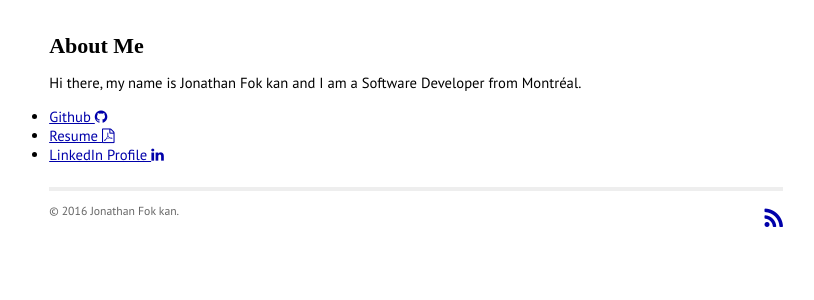
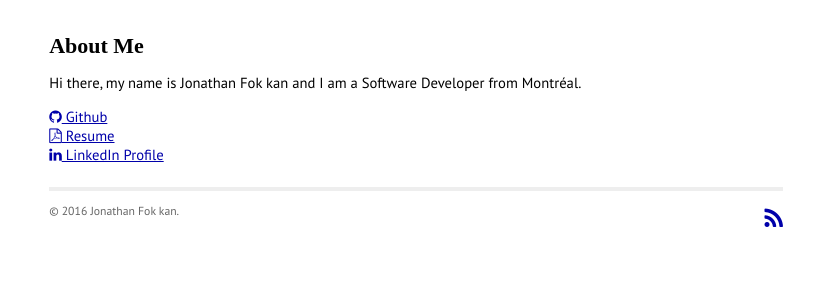
Before and after one commit to jonfk/jonfk.ca, a Jekyll site: the page built from about.html, in a window 1280 px wide. Shown: the part 133-433 px from the top of the page, without its empty margins (224-1038 px from the left). Built offline with Jekyll 4.4.1, drawn with Linux system fonts in a browser that asks for light colours; nearby versions of some CDN libraries; some web fonts are replaced.

Commit message:
Fixed links list on about page

```diff
--- a/about.html
+++ b/about.html
@@ -16,10 +16,10 @@ linkedin_link: https://www.linkedin.com/in/jonfk
   </p>
 
   <p>
-    <ul>
-      <li><a href="{{ page.github_link }}">Github <i class="fa fa-github"></i></a></li>
-      <li><a href="{{ page.resume_link }}">Resume <i class="fa fa-file-pdf-o"></i></a></li>
-      <li><a href="{{ page.linkedin_link }}">LinkedIn Profile <i class="fa fa-linkedin"></i></a></li>
+    <ul style="list-style-type: none;">
+      <li><a href="{{ page.github_link }}"><i class="fa fa-github"></i> Github</a></li>
+      <li><a href="{{ page.resume_link }}"><i class="fa fa-file-pdf-o"></i> Resume</a></li>
+      <li><a href="{{ page.linkedin_link }}"><i class="fa fa-linkedin"></i> LinkedIn Profile</a></li>
     </ul>
   </p>
 
```
